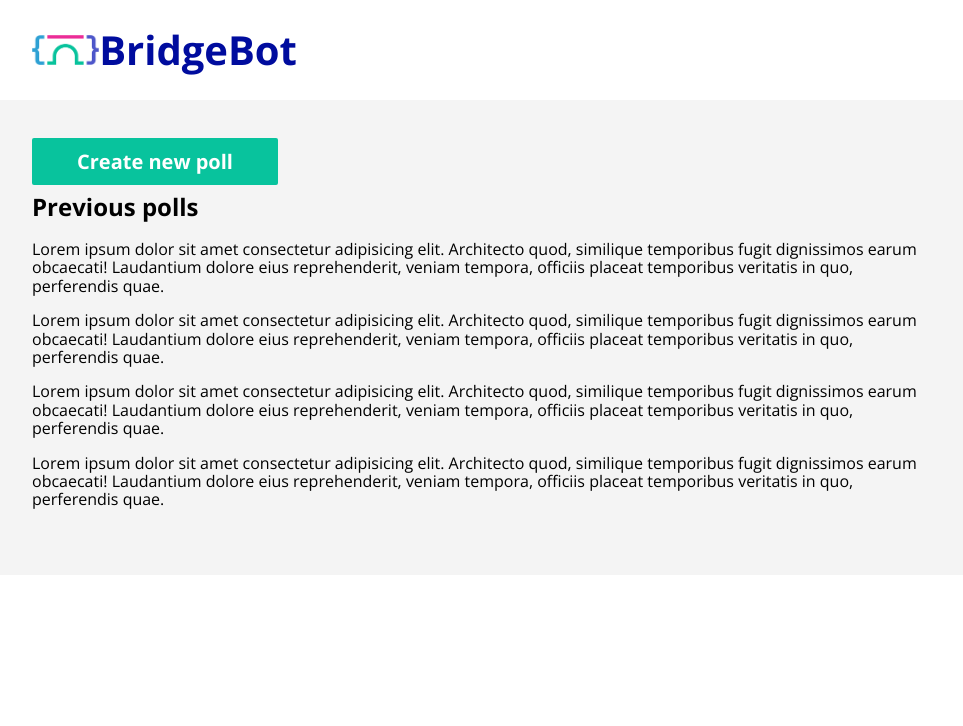
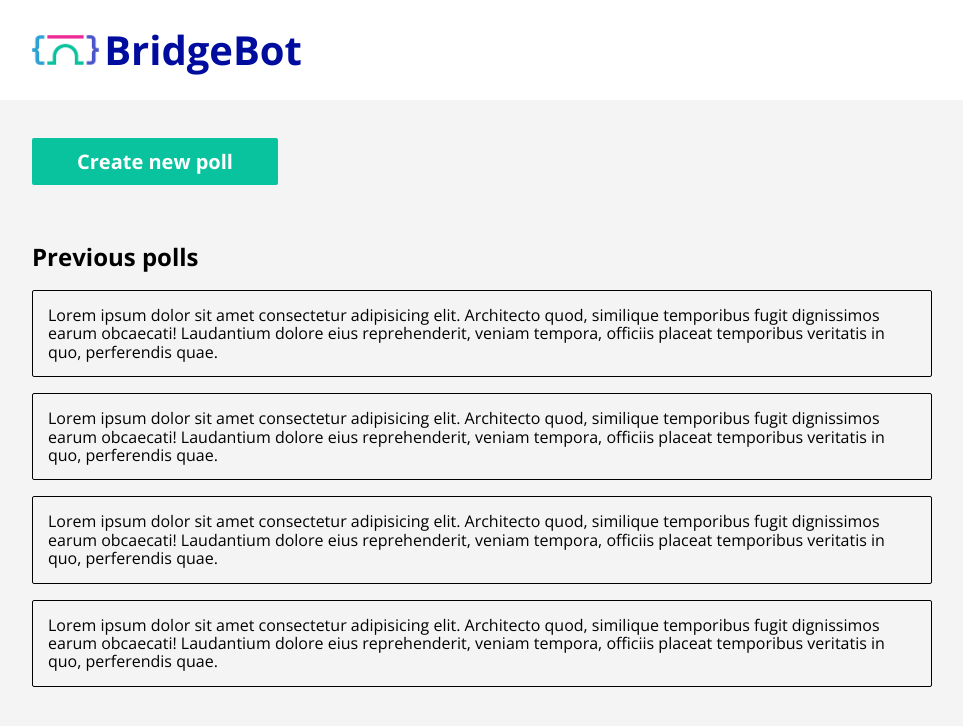
Before and after one commit to bridge-school/cohort-9-slackbot-fe, a React (Create React App) app: page / in a window 1280 px wide. Shown: the top 726 px of the page, without its empty margins (158-1121 px from the left). Built offline with nearby package versions, Linux system fonts and the light colour scheme; no server answers.

Commit message:
created Poll submitted component

```diff
--- a/src/App.js
+++ b/src/App.js
@@ -1,6 +1,6 @@
 import React, { useEffect } from "react";
 import { request } from "./backend-request";
-import { BrowserRouter as Router, Route, Link, Switch } from "react-router-dom";
+import { BrowserRouter as Router, Route, Switch } from "react-router-dom";
 
 import { createGlobalStyle } from "styled-components";
 import { Normalize } from "styled-normalize";
@@ -8,6 +8,7 @@ import { Normalize } from "styled-normalize";
 import Header from "./components/shared/Header";
 import Form from "./components/Form/Form";
 import Homepage from "./components/Homepage";
+import PollSubmitted from "./components/PollSubmitted";
 
 const App = () => {
   useEffect(() => {
--- a/src/components/Form/Form.js
+++ b/src/components/Form/Form.js
@@ -2,6 +2,7 @@ import React from "react";
 import styled from "styled-components";
 import colours from "../../assets/colours";
 import ListOfChannels from "./ListOfChannels";
+import PollSubmitted from "../PollSubmitted";
 
 // Eventually we will get the channels data from our backend, here is some dummy data:
 const channels = ["cohort9-students", "general", "help-me"];
@@ -32,6 +33,7 @@ const Form = () => {
           <ul>{/* Eventually the answers will be displayed here*/}</ul>
           <button type="submit">Submit Poll</button>
         </form>
+        <PollSubmitted />
       </div>
     </Container>
   );
--- a/src/components/Homepage.js
+++ b/src/components/Homepage.js
@@ -6,19 +6,20 @@ import colours from "../assets/colours";
 
 const Homepage = () => {
   return (
-    <Page>
+    <Main>
       <div className="wrapper">
         <Link to="/new-poll">Create new poll</Link>
         <PreviousPolls />
       </div>
-    </Page>
+    </Main>
   );
 };
 
 export default Homepage;
 
-const Page = styled.div`
+const Main = styled.main`
   background-color: ${colours.lightgrey};
+  div.wrapper {
     padding: 50px 0;
     a {
       font-size: 2rem;
@@ -28,5 +29,10 @@ const Page = styled.div`
       border-radius: 2px;
       text-decoration: none;
       font-weight: 700;
+      transition: 0.2s;
+    }
+    a:hover {
+      background-color: ${colours.darkblue};
+    }
   }
 `;
--- /dev/null
+++ b/src/components/PollSubmitted.js
@@ -0,0 +1,18 @@
+import React from "react";
+import { Link } from "react-router-dom";
+
+const PollSubmitted = () => {
+  return (
+    <div>
+      <h2>Your poll has been submitted</h2>
+      <span roll="img" aria-label="celebration">
+        🎉
+      </span>
+      <Link to="/results">Results</Link>
+
+      <Link to="/">Homepage</Link>
+    </div>
+  );
+};
+
+export default PollSubmitted;
--- a/src/components/PreviousPolls.js
+++ b/src/components/PreviousPolls.js
@@ -1,8 +1,9 @@
 import React from "react";
+import styled from "styled-components";
 
 const PreviousPolls = () => {
   return (
-    <>
+    <Container>
       <h2>Previous polls</h2>
       <p>
         Lorem ipsum dolor sit amet consectetur adipisicing elit. Architecto
@@ -28,8 +29,17 @@ const PreviousPolls = () => {
         dolore eius reprehenderit, veniam tempora, officiis placeat temporibus
         veritatis in quo, perferendis quae.
       </p>
-    </>
+    </Container>
   );
 };
 
 export default PreviousPolls;
+
+const Container = styled.section`
+  padding: 50px 0;
+  p {
+    border: 1px solid black;
+    border-radius: 2px;
+    padding: 15px;
+  }
+`;
--- a/src/components/shared/Header.js
+++ b/src/components/shared/Header.js
@@ -19,11 +19,13 @@ const Header = () => {
 export default Header;
 
 const Container = styled.header`
+  background-color: white;
   h1 {
     font-size: 4rem;
     color: ${colours.darkblue};
     img {
       height: 30px;
+      margin-right: 5px;
     }
   }
 `;
```
Also changed, not shown: src/components/Router.js (deleted, +0 -23 lines). Lines whose indentation alone changed are shown as unchanged.
